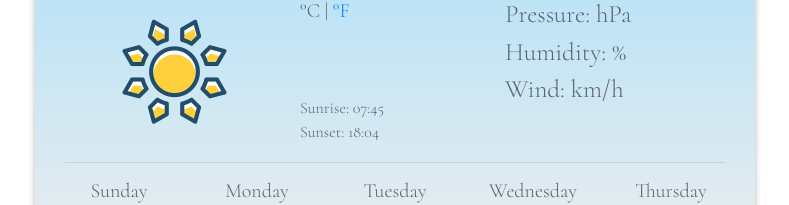
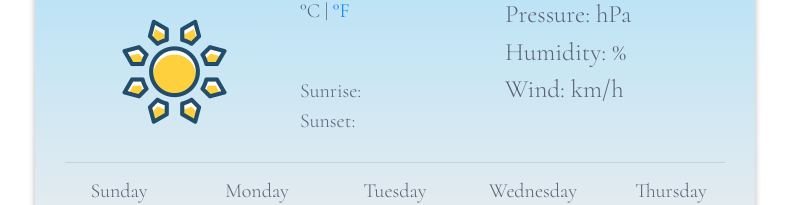
Before and after one commit to victoria-dk/weather-app-air, a plain HTML site: page index.html in a window 1280 px wide. Shown: the part 130-335 px from the top of the page, without its empty margins (245-1034 px from the left). Drawn offline with nearby package versions, Linux system fonts and the light colour scheme; no server answers.

Commit message:
Added current sunrise & sunset time, edited html, css and js

```diff
--- a/index.html
+++ b/index.html
@@ -55,10 +55,11 @@
                   <a href="#" id="farenheit">°F</a>
                 </span>
               </div>
-              <div class="day-time">
-              <span>
-                Sunrise: 07:45 <br /> Sunset: 18:04 </p>
-              </span>
+              <div class="daytime">
+                <ul class="suntime">
+                  <li>Sunrise: <span id="sunrise"></span></li>
+                  <li>Sunset: <span id="sunset"></span></li>
+                </ul>
               </div>
             </div>
             <div class="col-5">
--- a/src/index.js
+++ b/src/index.js
@@ -51,6 +51,8 @@ function displayCurrentWeather(response) {
   let windElement = document.querySelector("#wind");
   let dateElement = document.querySelector("#date");
   let iconElement = document.querySelector("#icon");
+  let sunriseElement = document.querySelector("#sunrise");
+  let sunsetElement = document.querySelector("#sunset");
 
   celsiusTemperature = response.data.main.temp;
 
@@ -66,6 +68,8 @@ function displayCurrentWeather(response) {
     "src",
     `images/${response.data.weather[0].icon}.png`
   );
+  sunriseElement.innerHTML = formatHours(response.data.sys.sunrise * 1000);
+  sunsetElement.innerHTML = formatHours(response.data.sys.sunset * 1000);
 }
 
 function searchCity(city) {
--- a/src/style.css
+++ b/src/style.css
@@ -102,7 +102,7 @@ li {
   margin: 0 auto;
 }
 .current-temperature {
-  margin-bottom: 40px;
+  margin-bottom: 20px;
   margin-top: -40px;
 }
 .current-temperature .temperature {
@@ -124,9 +124,14 @@ li {
 .current-temperature .active:hover {
   text-decoration: none;
 }
-.day-time {
-  display: block;
+.suntime {
+  padding-left: 0;
+  margin-bottom: 0;
+}
+
+.suntime li {
   color: #5a6276;
+  font-size: 20px;
 }
 .currently-content {
   margin-right: 0;
```
